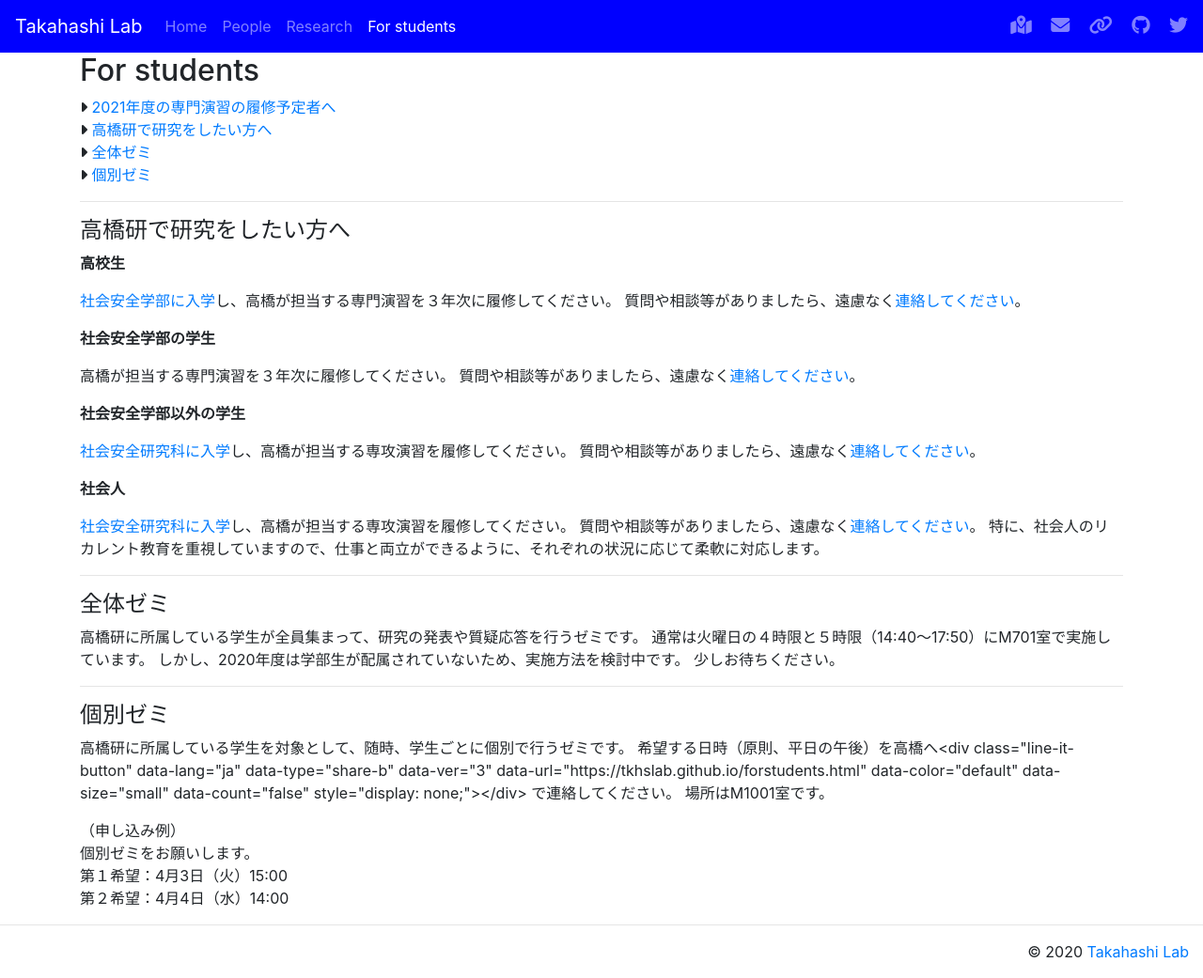
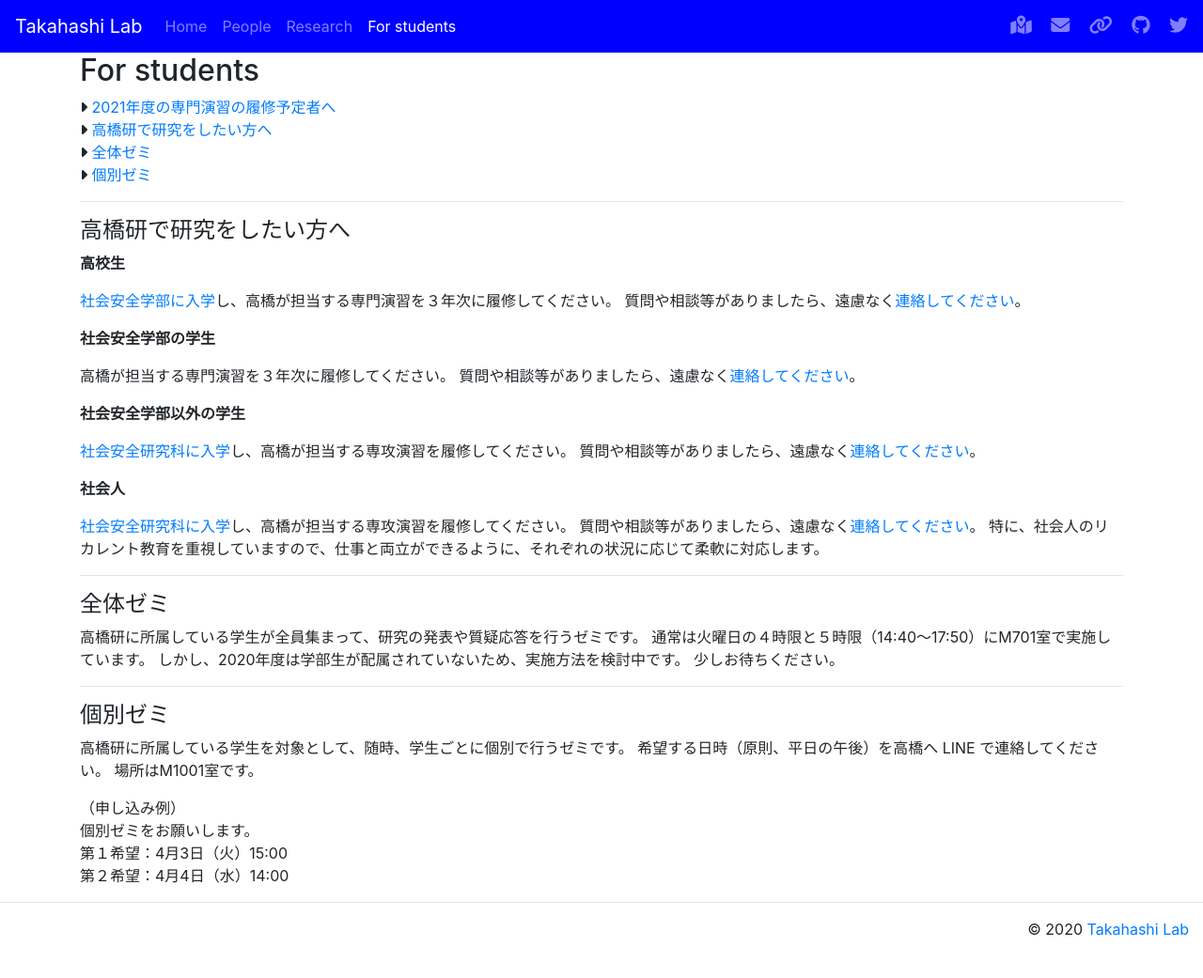
Before and after one commit to tkhslab/tkhslab.github.io, a Jekyll site: the page built from forstudents.md, in a window 1280 px wide. Shown: the whole page at 94% size. Built offline with Jekyll 4.4.1, drawn with Linux system fonts in a browser that asks for light colours; nearby versions of some CDN libraries; after the commit the page ends 1017 px from its top, so only the background shows below that; some of the changed lines change nothing that is shown.

Commit message:
delete LINE button

```diff
--- a/forstudents.md
+++ b/forstudents.md
@@ -43,8 +43,7 @@
 
 #### 個別ゼミ
 高橋研に所属している学生を対象として、随時、学生ごとに個別で行うゼミです。
-希望する日時（原則、平日の午後）を高橋へ<div class="line-it-button" data-lang="ja" data-type="share-b" data-ver="3" data-url="https://tkhslab.github.io/forstudents.html" data-color="default" data-size="small" data-count="false" style="display: none;"></div>
- <script src="https://www.line-website.com/social-plugins/js/thirdparty/loader.min.js" async="async" defer="defer"></script>で連絡してください。
+希望する日時（原則、平日の午後）を高橋へ LINE で連絡してください。
 場所はM1001室です。
 
 （申し込み例）<br>
```
